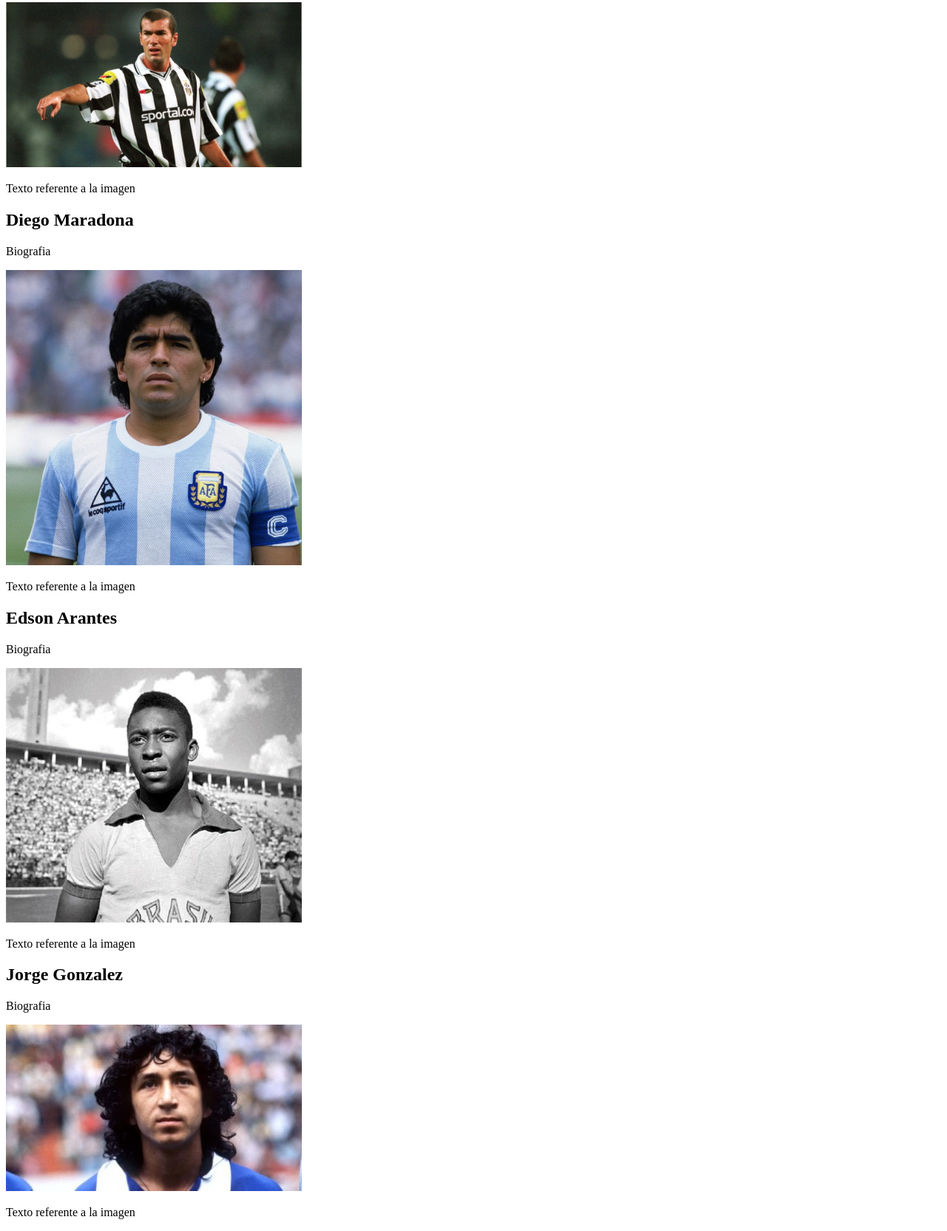
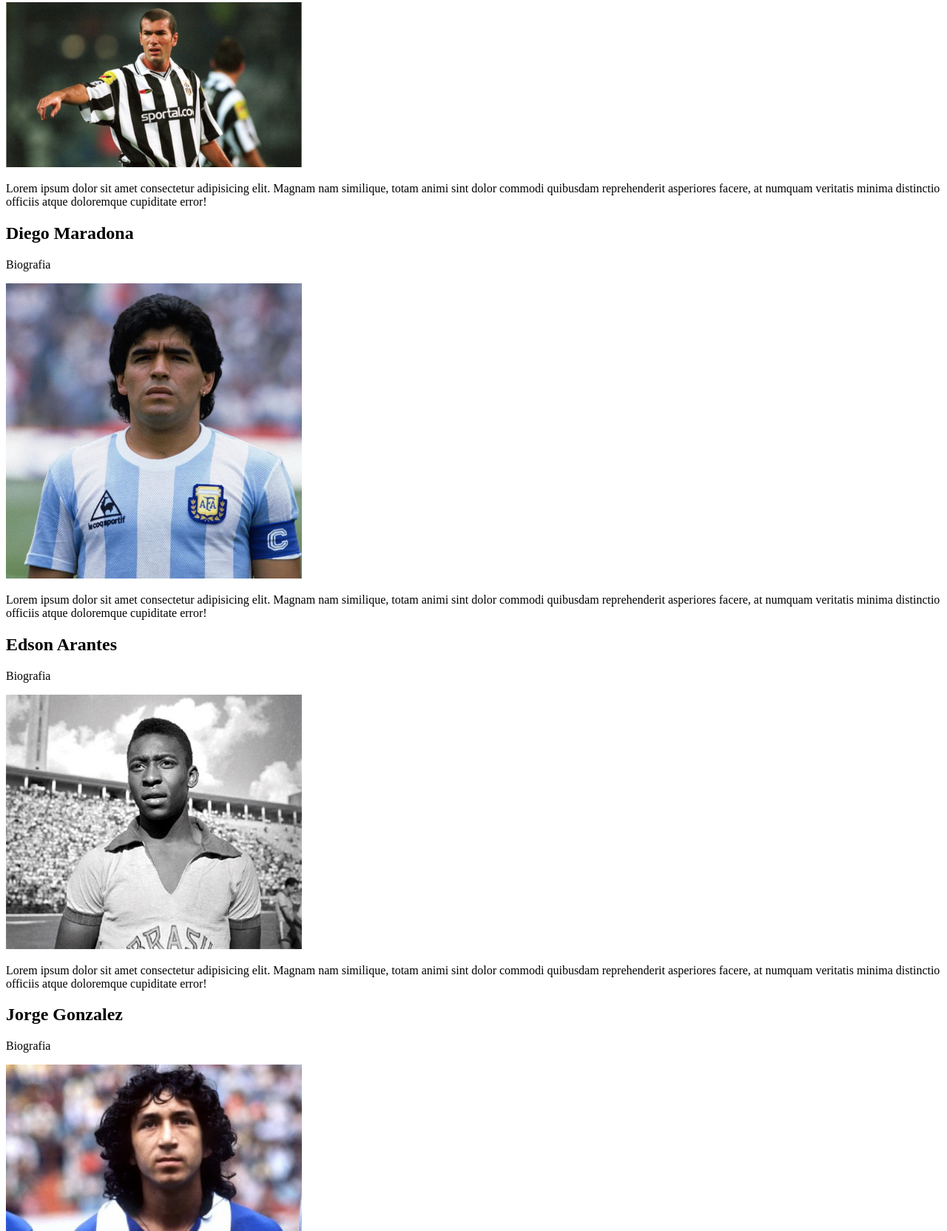
Before and after one commit to vitoaguila/top-world-players, a plain HTML site: page index.html in a window 1280 px wide. Shown: the part 158-1822 px from the top of the page at 74% size. Drawn offline with Linux system fonts and the light colour scheme; files whose address does not match are found by name.

Commit message:
Cambio párrafo por defecto por Lorem

```diff
--- a/index.html
+++ b/index.html
@@ -13,25 +13,25 @@
             <h2>Zinedine Zidane</h2>
             <p>Biografia</p>
             <img src="img/Zidane.jpg" width="400"/>
-            <p>Texto referente a la imagen</p>
+            <p>Lorem ipsum dolor sit amet consectetur adipisicing elit. Magnam nam similique, totam animi sint dolor commodi quibusdam reprehenderit asperiores facere, at numquam veritatis minima distinctio officiis atque doloremque cupiditate error!</p>
         </article>
         <article class="post">
             <h2>Diego Maradona</h2>
             <p>Biografia</p>
             <img src="img/Maradona.jpg" width="400"/>
-            <p>Texto referente a la imagen</p>
+            <p>Lorem ipsum dolor sit amet consectetur adipisicing elit. Magnam nam similique, totam animi sint dolor commodi quibusdam reprehenderit asperiores facere, at numquam veritatis minima distinctio officiis atque doloremque cupiditate error!</p>
         </article>
         <article class="post">
             <h2>Edson Arantes</h2>
             <p>Biografia</p>
             <img src="img/Pele.jpg" width="400"/>
-            <p>Texto referente a la imagen</p>
+            <p>Lorem ipsum dolor sit amet consectetur adipisicing elit. Magnam nam similique, totam animi sint dolor commodi quibusdam reprehenderit asperiores facere, at numquam veritatis minima distinctio officiis atque doloremque cupiditate error!</p>
         </article>
         <article class="post">
             <h2>Jorge Gonzalez</h2>
             <p>Biografia</p>
             <img src="img/Magico Gonzalez.jpg" width="400"/>
-            <p>Texto referente a la imagen</p>
+            <p>Lorem ipsum dolor sit amet consectetur adipisicing elit. Magnam nam similique, totam animi sint dolor commodi quibusdam reprehenderit asperiores facere, at numquam veritatis minima distinctio officiis atque doloremque cupiditate error!</p>
         </article>
     </section>
     <section>
```
